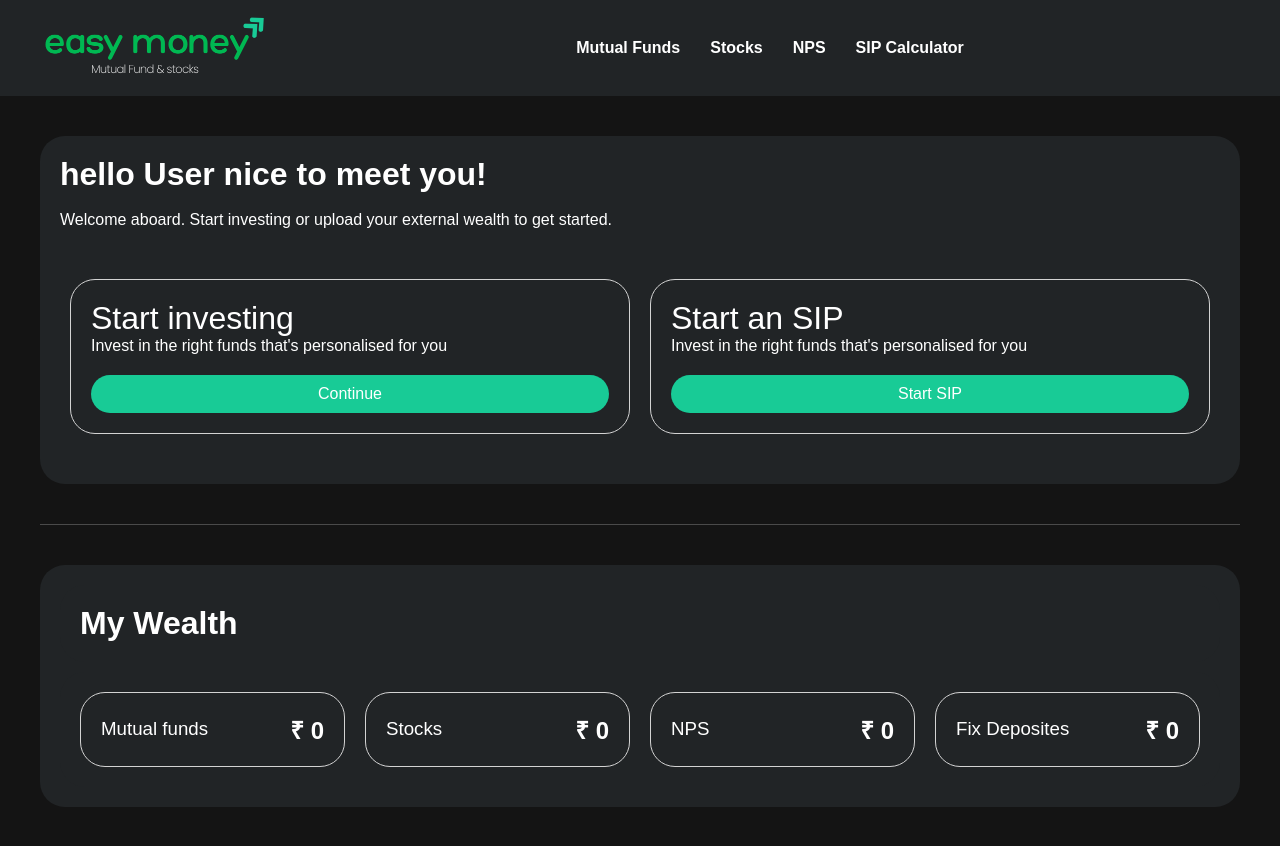
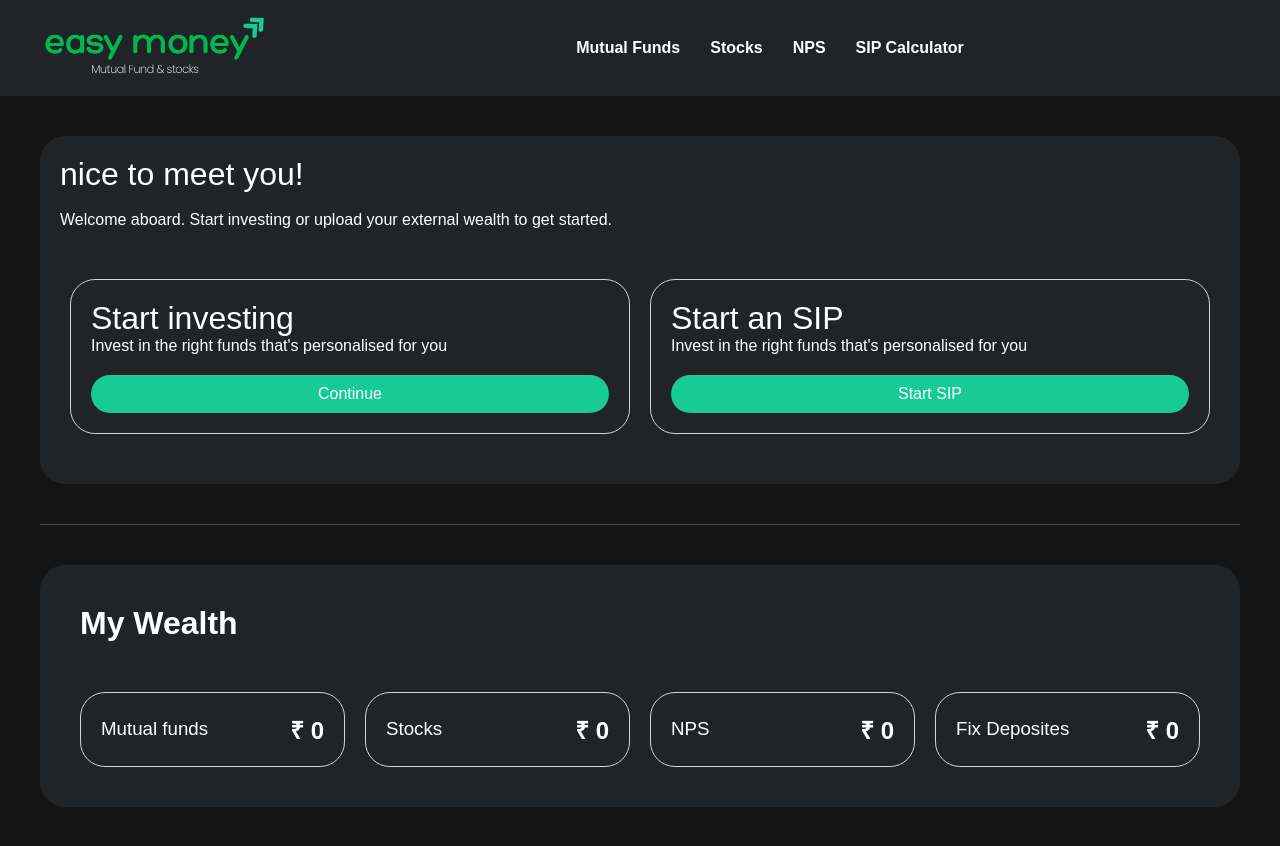
Before and after one commit to MashooqAli9140/easy-money, a React (Vite) app in the folder frontend/easymoney/: page /dashboard/1 in a window 1280 px wide. Shown: the top 846 px of the page. Built offline with nearby package versions, Linux system fonts and the light colour scheme; no server answers.

Commit message:
dashboard main heading updated and getting user data from context

```diff
--- a/frontend/easymoney/src/Pages/User_Dashboard/Dashboard.jsx
+++ b/frontend/easymoney/src/Pages/User_Dashboard/Dashboard.jsx
@@ -6,17 +6,26 @@ import Portfolio from "./Portfolio";
 
 const Dashboard = () => {
   const { id } = useParams();
-  const { login, setLogin , login_user , setlogin_user } = useGlobleContext();
+  const { login, setLogin , login_user , setlogin_user , login_user_data } = useGlobleContext();
   if (id) {
     setLogin(true);
     setlogin_user(id)
   }
 
+if( !login_user_data)
+{
+  return(
+    <div style={{ backgroundColor:"red", padding:"20px 20px 20px 20px"}}>
+      <h1> Loading.... </h1>
+    </div>
+  )
+}
+
   return (
     <div id="dashboard-hero">
 
       <div id="dashboard-hero-header">
-           <h1> hello User nice to meet you! </h1>
+           <h1 style={{ fontWeight:"100"}}> <b> { login_user_data && login_user_data.name } </b> nice to meet you! </h1>
            <br />
           <p>
             Welcome aboard. Start investing or upload your external wealth to
--- a/frontend/easymoney/src/componants/GlobleContext/GlobleContext.jsx
+++ b/frontend/easymoney/src/componants/GlobleContext/GlobleContext.jsx
@@ -29,7 +29,7 @@ export const GlobleProvider = ( {children} ) => {
 
 
     return(
-        <GlobleContext.Provider value={{ login , setLogin , login_user , setlogin_user}}>
+        <GlobleContext.Provider value={{ login , setLogin , login_user , login_user_data , setlogin_user}}>
             { children }
         </GlobleContext.Provider>
     )
```
